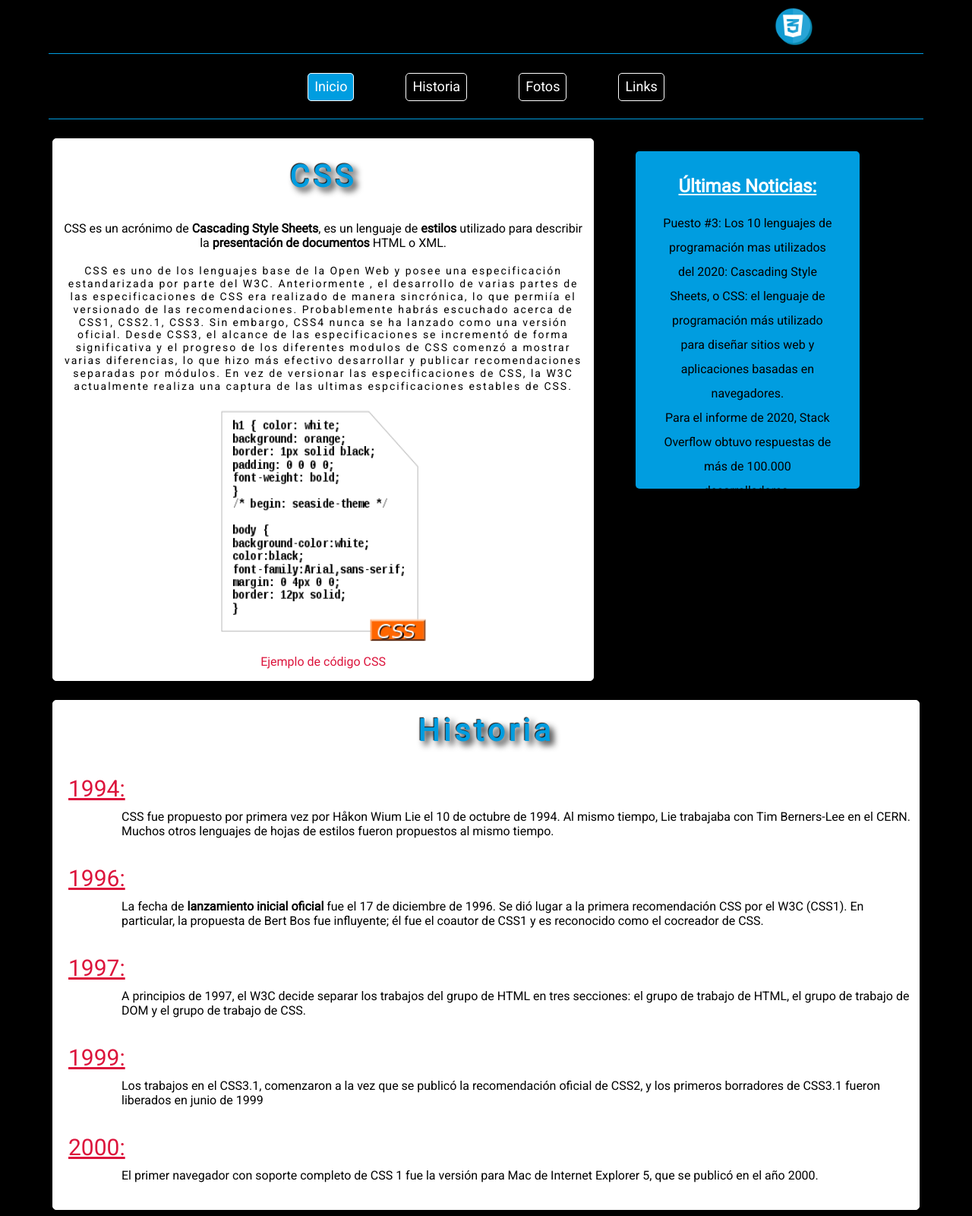
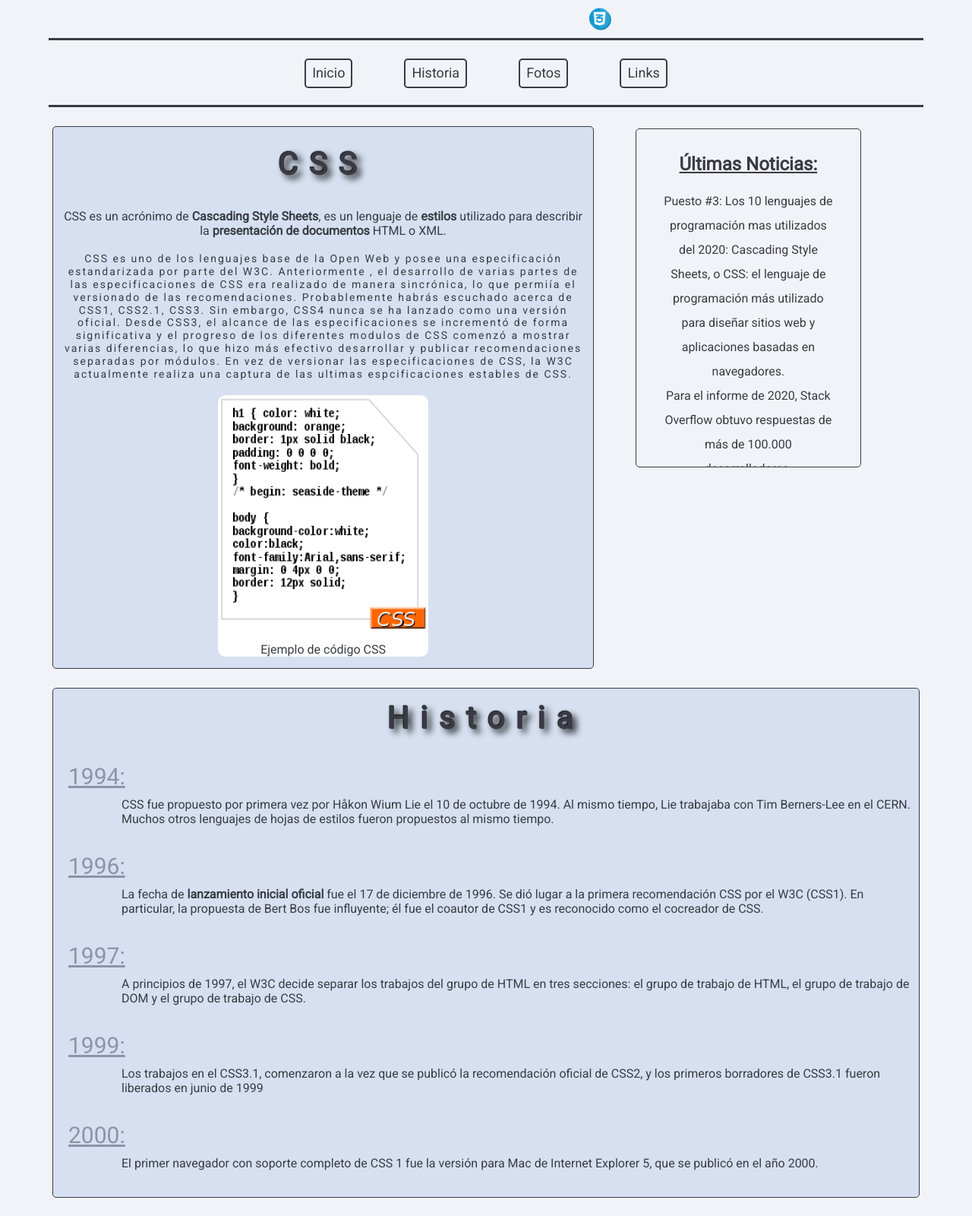
Before and after one commit to ValdazoAmerico/curso-programacion-web, a plain HTML site: page index.html in a window 1280 px wide. Shown: the top 1600 px of the page at 76% size. Drawn offline with Linux system fonts and the light colour scheme.

Commit message:
Add files via upload

```diff
--- a/index.html
+++ b/index.html
@@ -42,7 +42,7 @@
             </p>
             <div class="img-container">
             <img src="css.png" alt="">
-            <figcaption style="text-align: center;color:crimson;">Ejemplo de código CSS</figcaption>
+            <figcaption style="text-align: center;color:#393b44;">Ejemplo de código CSS</figcaption>
         </div>
 
 </section>
@@ -75,19 +75,19 @@
 
     <div class="foto" style="float:left;">
         <a href="1.jpg"><img  src="1.jpg" alt=""></a>
-        <figcaption style="color:black;">Håkon Wium Lie</figcaption>
+        <figcaption>Håkon Wium Lie</figcaption>
     </div>
     <div class="foto" style="float:left;">
         <a href="2.jpg"><img src="2.jpg" alt=""></a>
-        <figcaption style="color:black;">Libro de estudio</figcaption>
+        <figcaption>Libro de estudio</figcaption>
     </div>
     <div class="foto" style="float:left;">
         <a href="mvc.png"><img  src="mvc.png" alt=""></a>
-        <figcaption style="color:black;">Diagrama</figcaption>
+        <figcaption>Diagrama</figcaption>
     </div>
     <div class="foto" style="float:left;">
         <a href="paleta.png"><img  src="paleta.png" alt=""></a>
-        <figcaption style="color:black;">Paleta de colores</figcaption>
+        <figcaption>Paleta de colores</figcaption>
     </div>
 
 
--- a/main.css
+++ b/main.css
@@ -4,10 +4,10 @@
     font-family: 'Roboto', sans-serif;
 }
 body{
-    background: #000;
+    background: #f1f3f8;
 }
 nav{
-    border-bottom:1px solid #009de0;
+    border-bottom:3px solid #393b44;
     height:auto;}
 
     /* padding:2rem; */
@@ -22,9 +22,9 @@ nav{
     margin:15px auto;
 }
 .linea{
-    height: 1px;
+    height: 3px;
     width:100%;
-    background: #009de0;
+    background: #393b44;
 }
 nav .ul{
     /* float:right; */
@@ -34,16 +34,14 @@ nav .ul{
 
 
 }
-.inicio{
-    background: #009de0;
-}
+
 nav li{
     display:inline;
     margin:0 2rem;
 
     padding:0.5rem;
     transition:all 0.5s ease;
-    border:1px solid  white;
+    border:2px solid  #393b44;
     border-radius: 5px;
     /* margin-top:1rem; */
 }
@@ -51,14 +49,15 @@ nav li{
 nav .ul li a{
     transition:all 0.5s ease;
     font-size:18px;
+    color: #393b44;
 }
 nav .ul li a:hover{
-    color:white;
+    color:#393b44;
 }
 
 
 nav .ul li:hover{
-    background:#009de0;
+    background:#d6e0f0;
 }
 nav .ul li:hover .inicio{
     background:none!important;
@@ -79,16 +78,16 @@ section{
 .seccion{
     float:left;
     width:60%;
-    border:1px solid white;
+    border:1px solid #393b44;
     padding:10px;
     margin:25px 5px;
-    background:white;
+    background:#d6e0f0;
     border-radius: 5px;
 }
 .h1{
     font-size: 2.5rem;
-    color:#009de0;
-    letter-spacing: 5px;
+    color:#393b44;
+    letter-spacing: 15px;
     margin:1rem;
     text-align: center;
     text-shadow: 5px 5px 8px  rgba(0, 0, 0, 0.879),-1px -1px 1px  rgba(0, 0, 0, 0.879);
@@ -96,14 +95,14 @@ section{
 }
 .p{
     font-size:1rem;
-    color:black;
+    color:#393b44;
     text-align: center;
     margin:0;
     line-height: 1.2;
     /* border:1px solid white; */
 }
 .pequenio{
-    color:black;
+    color:#393b44;
     font-size:14px;
 
     letter-spacing: 2px;
@@ -113,31 +112,27 @@ section{
 
 
 .aside{
-    color:white;
-    /* float:right; */
+
 
     float:left;
-    border:1px solid white;
     height: 380px;
     text-align: center;
     padding:2rem;
     width:20%;
     overflow: hidden;
     margin:0;
-    margin:42px 0px 0px 50px;
-    background: #009de0;
-    /* outline: 1px solid white; */
-    /* outline-offset: 15px; */
-    border:none;
+    margin:28px 0px 0px 50px;
+    /* background: none; */
+    border:1px solid #393b44;
     border-radius: 5px;
 }
 .aside p{
     line-height: 2;
-    color:black;
+    color:#393b44;
 
 }
 .aside h1{
-    color:white;
+    color:#393b44;
     text-decoration: underline;
 }
 .img-container{
@@ -152,16 +147,16 @@ border-radius: 10px;}
 }
 
 .historia{
-    color:black;
+    color:#393b44;
     clear:both;
     /* width: 50%; */
-    border: 1px solid white;
-    background: white;
+    border: 1px solid #393b44;
+    background: #d6e0f0;
     border-radius: 5px;
 }
 .historia span{
     font-size:30px;
-    color: crimson;
+    color: #8d93ab;
     display:inline;
     margin:10px;
     text-decoration: underline;
@@ -178,9 +173,9 @@ border-radius: 10px;}
 }
 .links{
     clear:both;
-    border:1px solid white;
+    border:1px solid #393b44;
     margin-top:25px;
-    background:white;
+    background:#d6e0f0;
     border-radius: 5px;
 }
 
@@ -189,36 +184,38 @@ border-radius: 10px;}
 }
 .links-container ul li{
     list-style: none;
-    color:white;
     margin:70px;
     transition: all 0.5s ease;
 
 
 }
 .links-container a{
-    color:white;
-    background: crimson;
+    color:#393b44;
+    background: #f1f3f8;
     padding:15px;
     border-radius: 15px;
     text-decoration:none;
     transition:all 0.5s ease;
+    border: 1px solid #393b44;
 
 }
 .links-container a:hover{
     background:#009de0;
+    color:#f1f3f8;
 
 }
 .links-container li:hover{
     transform: translateY(-10px);
+
 }
 .fotos{
 
         /* clear:both;  */
-        border:1px solid white;
+        border:1px solid #393b44;
         margin-top:25px;
         width:99%;
         margin-bottom:25px;
-        background:white;
+        background:#d6e0f0;
         border-radius: 5px;
 
 }
@@ -240,22 +237,21 @@ margin-left:3.8rem;
 figcaption{
     margin:5px;
     text-align:center;
+    color:#393b44;
 }
 
 footer{
-    /* width:100%; */
     height: 52px;
-    background:white;
+    background:#d6e0f0;
     /* margin-top:40%; */
-    /* left:0; */
     clear: both;
     text-align: right;
-    /* padding:15px 0 0 0; */
+    border-top:1px solid #393b44;
 }
 footer p{
     color:black;
     font-size:14px;
-    /* padding:3px; */
+
 }
 
 
@@ -263,25 +259,25 @@ footer p{
 .slideRight{
     position:relative;
     transition-property: left;
-    transition-duration:6s;
+    transition-duration:8s;
     transition-timing-function: linear;
     margin-bottom:10px;
     margin-top:-5px;
     left:-2%;
-    width:50px;
-    height:50px;
+    width:30px;
+    height:30px;
 
 }
 .slideLeft{
     position:relative;
     transition-property: left;
-    transition-duration:6s;
+    transition-duration:8s;
     transition-timing-function:linear;
     margin-bottom:10px;
     margin-top:-5px;
     left:100%;
-    width:50px;
-    height:50px;
+    width:30px;
+    height:30px;
 }
 .fila1texto{
     display:none;
```
